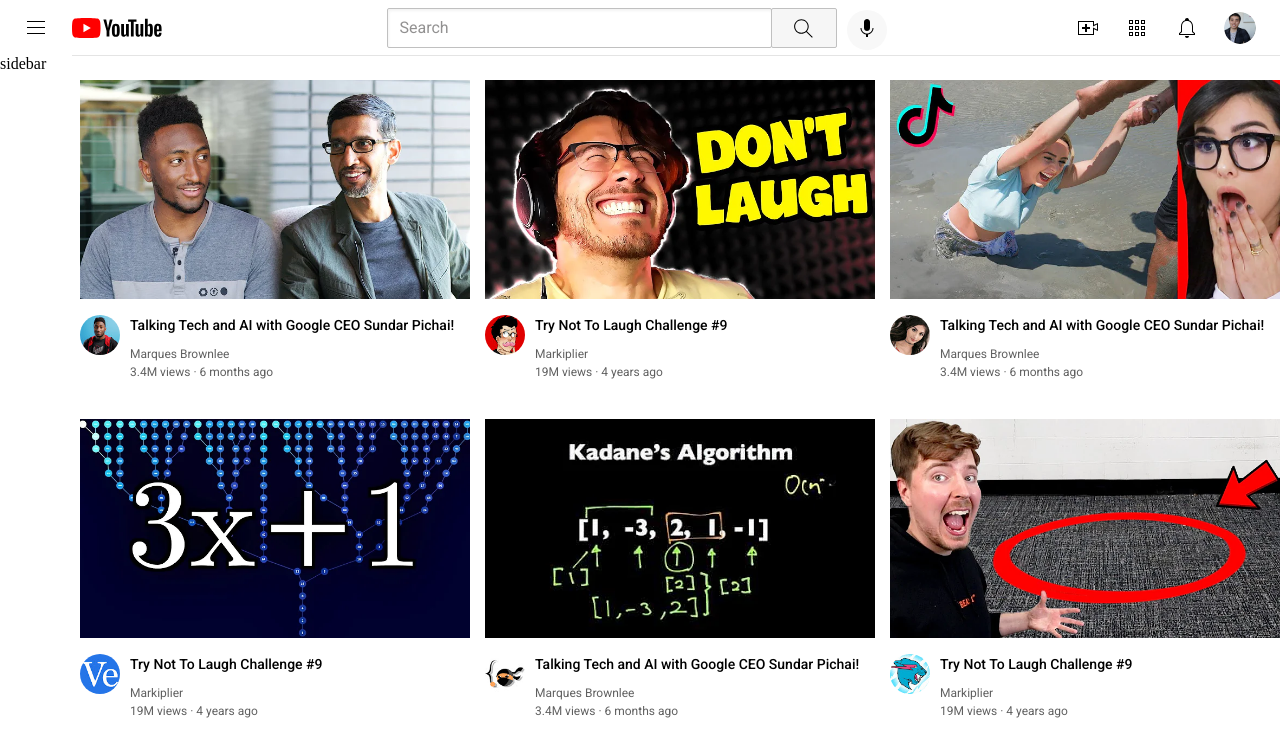
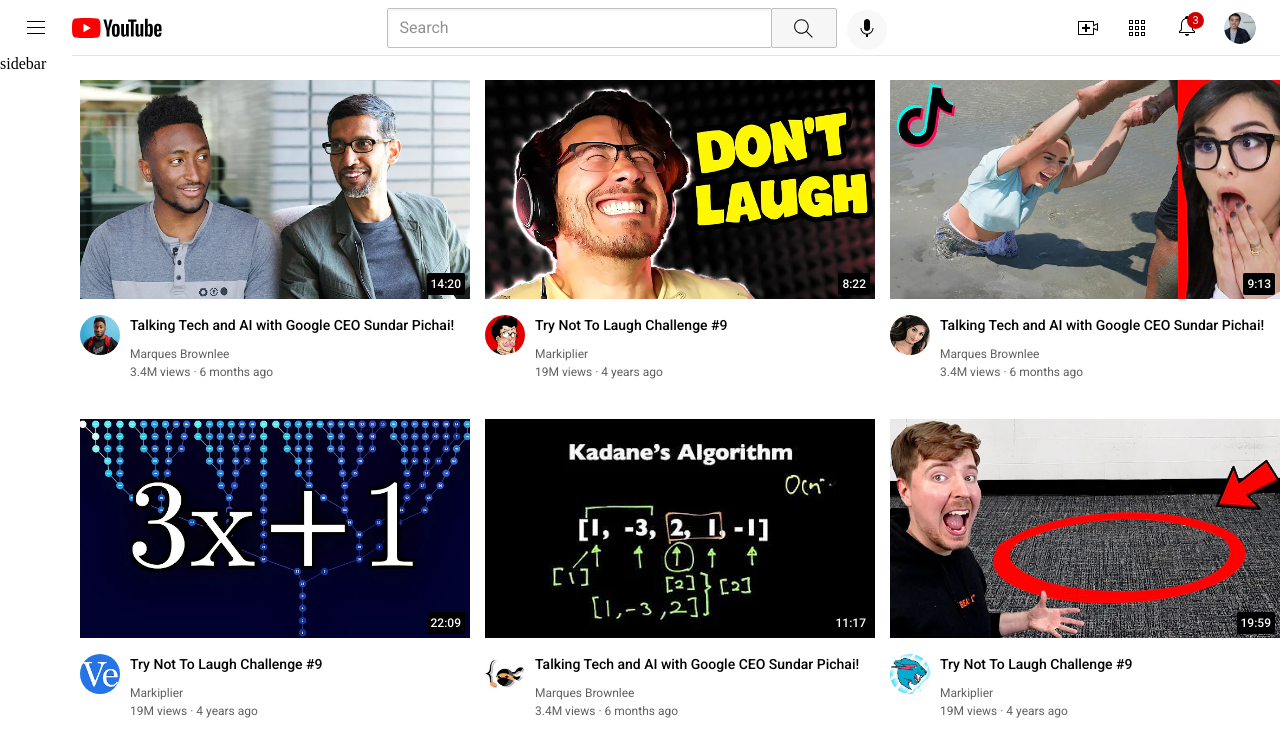
Before and after one commit to fitrahadi4/basic_html_css, a plain HTML site: page youtube.html in a window 1280 px wide. Drawn offline with Linux system fonts and the light colour scheme.

Commit message:
Berhasil menambahkan timer dan notification count

```diff
--- a/styles/header.css
+++ b/styles/header.css
@@ -10,6 +10,7 @@
   right: 0;
   background-color: white;
   border-bottom: 1px solid rgb(228, 228, 228);
+  z-index: 100;
 }
 
 .left-section {
@@ -94,8 +95,24 @@
   height: 24px;
 }
 
+.notifications-icon-container {
+  position: relative;
+}
+
 .notifications-icon {
   height: 24px;
+}
+
+.notifications-count {
+  position: absolute;
+  top: -2px;
+  right: -5px;
+  background-color: #cc0000;
+  color: white;
+  font-family: roboto, arial;
+  font-size: 11px;
+  padding: 2px 5px;
+  border-radius: 10px;
 }
 
 .current-user-picture {
--- a/styles/video.css
+++ b/styles/video.css
@@ -4,8 +4,21 @@
 
 .video-preview .thumbnail-row {
   margin-bottom: 12px;
+  position: relative;
 }
 
+.video-preview .thumbnail-row .video-time {
+  position: absolute;
+  right: 5px;
+  bottom: 8px;
+  background-color: black;
+  color: white;
+  font-family: roboto, arial;
+  font-size: 12px;
+  font-weight: 500;
+  padding: 4px 4px;
+  border-radius: 2px;
+}
 .video-info-grid {
   display: grid;
   grid-template-columns: 50px 1fr;
--- a/youtube.html
+++ b/youtube.html
@@ -40,7 +40,14 @@
       <div class="right-section">
         <img class="upload-icon" src="icons/upload.svg" alt="" />
         <img class="youtube-apps-icon" src="icons/youtube-apps.svg" alt="" />
-        <img class="notifications-icon" src="icons/notifications.svg" alt="" />
+        <div class="notifications-icon-container">
+          <img
+            class="notifications-icon"
+            src="icons/notifications.svg"
+            alt=""
+          />
+          <div class="notifications-count">3</div>
+        </div>
         <img
           class="current-user-picture"
           src="profile-pictures/my-channel.jpeg"
@@ -57,6 +64,7 @@
             src="thumbnail/thumbnail-1.webp"
             alt="image 2 man"
           />
+          <div class="video-time">14:20</div>
         </div>
         <div class="video-info-grid">
           <div class="channel-picture">
@@ -75,6 +83,7 @@
           </div>
         </div>
       </div>
+
       <div class="video-preview">
         <div class="thumbnail-row">
           <img
@@ -82,6 +91,7 @@
             src="thumbnail/thumbnail-2.webp"
             alt="markiplier don't laugh"
           />
+          <div class="video-time">8:22</div>
         </div>
         <div class="video-info-grid">
           <div class="channel-picture">
@@ -98,6 +108,7 @@
           </div>
         </div>
       </div>
+
       <div class="video-preview">
         <div class="thumbnail-row">
           <img
@@ -105,6 +116,7 @@
             src="thumbnail/thumbnail-3.webp"
             alt="image 2 man"
           />
+          <div class="video-time">9:13</div>
         </div>
         <div class="video-info-grid">
           <div class="channel-picture">
@@ -123,6 +135,7 @@
           </div>
         </div>
       </div>
+
       <div class="video-preview">
         <div class="thumbnail-row">
           <img
@@ -130,6 +143,7 @@
             src="thumbnail/thumbnail-4.webp"
             alt="markiplier don't laugh"
           />
+          <div class="video-time">22:09</div>
         </div>
         <div class="video-info-grid">
           <div class="channel-picture">
@@ -146,6 +160,7 @@
           </div>
         </div>
       </div>
+
       <div class="video-preview">
         <div class="thumbnail-row">
           <img
@@ -153,6 +168,7 @@
             src="thumbnail/thumbnail-5.webp"
             alt="image 2 man"
           />
+          <div class="video-time">11:17</div>
         </div>
         <div class="video-info-grid">
           <div class="channel-picture">
@@ -171,6 +187,7 @@
           </div>
         </div>
       </div>
+
       <div class="video-preview">
         <div class="thumbnail-row">
           <img
@@ -178,6 +195,7 @@
             src="thumbnail/thumbnail-6.webp"
             alt="markiplier don't laugh"
           />
+          <div class="video-time">19:59</div>
         </div>
         <div class="video-info-grid">
           <div class="channel-picture">
```
Also changed, not shown: 1 other file.
